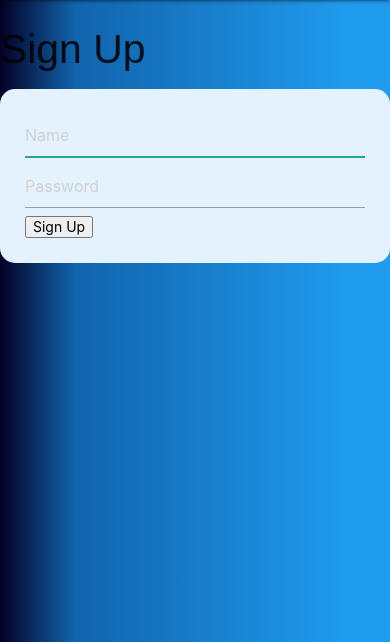
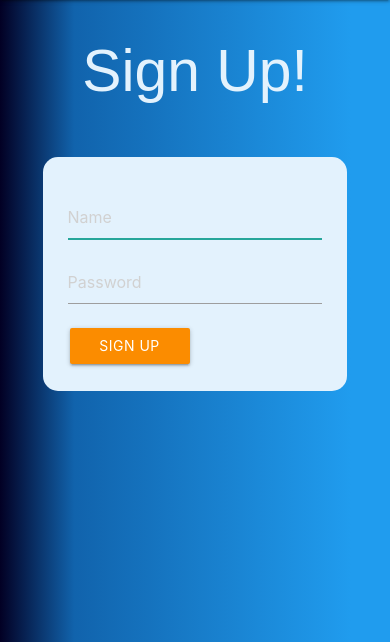
Before and after one commit to StevePilcher/RecipeStoreMS3, a Flask app: page /signup in a window 390 px wide. Shown: the part 56-698 px from the top of the page. Run offline with Flask 2, Linux system fonts and the light colour scheme; some libraries are stand-ins or nearby versions; some web fonts are replaced.

Commit message:
Updated signup for mobile view and changed create recipe form to fit the device width better on all sizes

```diff
--- a/static/css/style.css
+++ b/static/css/style.css
@@ -29,7 +29,9 @@ form {
 .task_header {
     margin-top: 5px;
 }
-
+.help {
+    color: red;
+}
 /* Alignment of recipes displayed in Media Content */
 
 .media {
@@ -70,7 +72,7 @@ form {
 }
 .grid {
   display: grid;
-  grid-gap: 15px;
+  grid-gap: 30px;
   grid-template-columns: repeat(auto-fit, minmax(350px,1fr));
   grid-auto-rows: 100px;
 }
--- a/templates/createrecipe.html
+++ b/templates/createrecipe.html
@@ -4,7 +4,7 @@
     <h1 class="title">Create Recipe</h1>
         <div class="row">
 <!-- Create Recipe Form with action for recipe insertion-->
-            <form class="col s12" action="{{url_for('insert_recipe')}}" method="POST">
+            <form class="col s12 l8 offset-l2" action="{{url_for('insert_recipe')}}" method="POST">
                 <div class="row">
                     <div class="input-field col s6">
                         <select
--- a/templates/login.html
+++ b/templates/login.html
@@ -3,7 +3,7 @@
 <section id="login-form container">
     <div class="row">
         <div class="title">
-        <!-- <h1>Welcome to the Recipe Store!</h1> -->
+            <h1>Welcome to the Recipe Store!</h1>
         </div>
     </div>
     <div class="row">
@@ -23,7 +23,7 @@
                     </div>
                     {% with messages = get_flashed_messages() %} {% if messages %}
                     {% for message in messages %}
-                    <p class="help red darken-2">{{ message }}</p>
+                    <p class="help">{{ message }}</p>
                     {% endfor %}{% endif %}{% endwith %}
                 </div>
 <!-- Password field -->
--- a/templates/signup.html
+++ b/templates/signup.html
@@ -1,26 +1,33 @@
 {% extends 'base.html' %}
 {% block content %}
-    <div class="column is-4 is-offset-4">
-        <h3 class="title title is-size-2 is-size-1-mobile has-text-centered has-text-white">Sign Up</h3>
-        <div class="box">
+<section id="login-form container">
+    <div class="row">
+        <div class="title">
+            <h1>Sign Up!</h1>
+        </div>
+    </div>
+    <div class="row">
+        <div class="col m4 s10 offset-m4 offset-s1">
+
             <form method="POST" action="/signup">
-                <div class="field">
+                <div class="input-field">
                     <div class="control">
                         <input class="input is-large" type="text" name="username" placeholder="Name" autofocus="">
                     </div>
-                    <!-- Display flashed messaged if Usernames are taken or incorrect --> <!-- Username field -->
+<!-- Display flashed messaged if Usernames are taken or incorrect --> <!-- Username field -->
                     {% with messages = get_flashed_messages() %} {% if messages %}
                     {% for message in messages %}
-                    <p class="help is-danger">{{ message }}</p>
+                    <p class="help">{{ message }}</p>
                     {% endfor %}{% endif %}{% endwith %}
                 </div>
-                <div class="field">
+                <div class="input-field">
                     <div class="control">
                         <input class="input is-large" type="password" name="password" placeholder="Password">
                     </div>
                 </div>
-                <button class="button is-block is-info is-large is-fullwidth">Sign Up</button>
+                <button class="btn waves-effect orange darken-1" type="submit" name="action">Sign Up
+                <i class="material-icons right">lock_open</i>
+                </button>
             </form>
-        </div>
     </div>
 {% endblock %}
```
Also changed, not shown: README.md, static/images/site-image.png.
